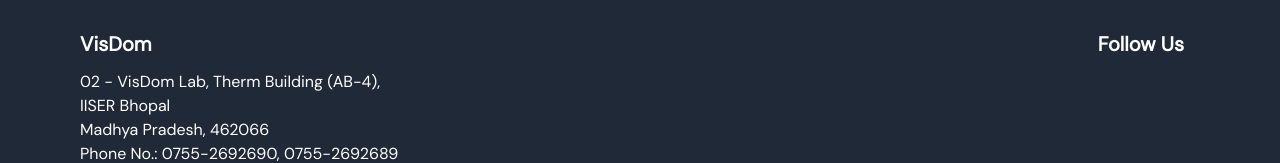
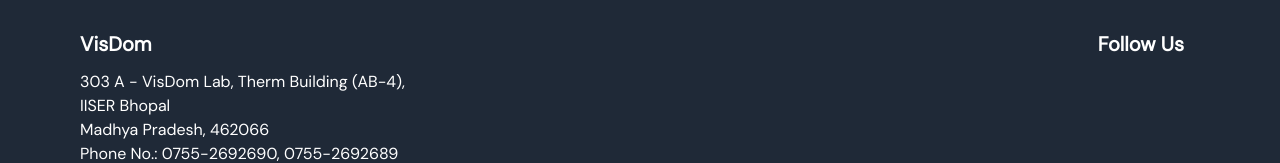
Before and after one commit to VisDomLab/VisDomLab.github.io, a React (Create React App) app: page / in a window 1280 px wide. Shown: the part 1911-2074 px from the top of the page. Built offline with nearby package versions, Linux system fonts and the light colour scheme; some icons are missing.

Commit message:
Initial commit

```diff
--- a/src/components/Footer/Footer.jsx
+++ b/src/components/Footer/Footer.jsx
@@ -7,7 +7,7 @@
         {/* Left Section */}
         <div className="w-full md:w-1/2 flex p-4 flex-col border-box md:pl-16">
           <h5 className="text-xl font-bold mb-3">VisDom</h5>
-          <p>02 - VisDom Lab, Therm Building (AB-4),</p>
+          <p>303 A - VisDom Lab, Therm Building (AB-4),</p>
           <p>IISER Bhopal</p>
           <p>Madhya Pradesh, 462066</p>
           <p>Phone No.: 0755-2692690, 0755-2692689</p>
```
